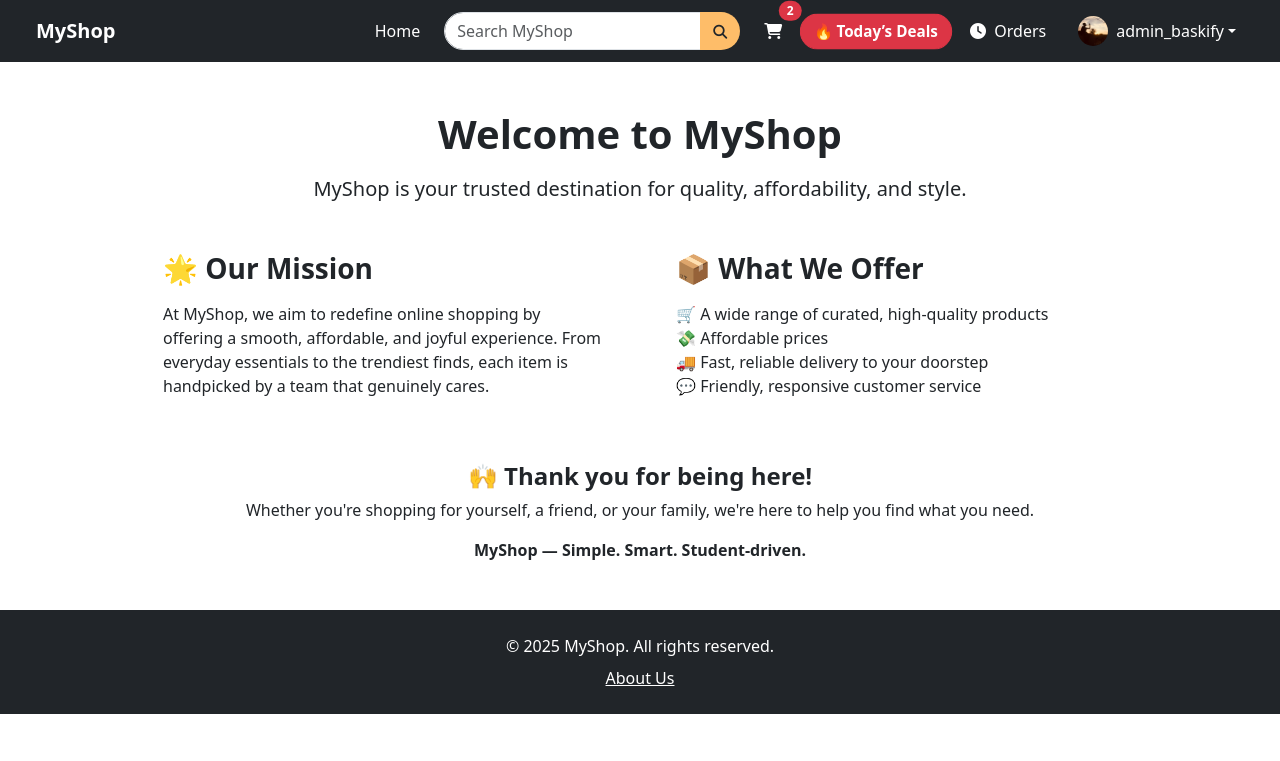
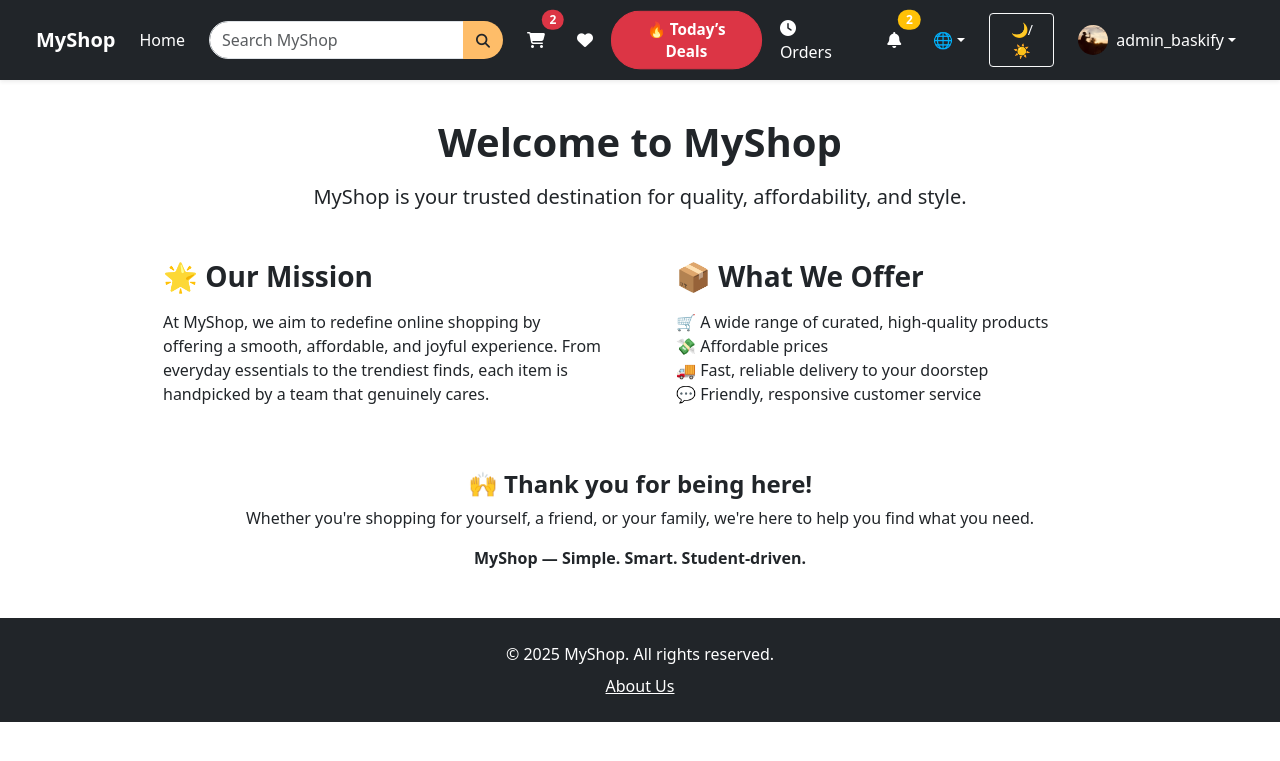
Before and after one commit to Thanurdha/ecommerce-MyShop, a Django app: page /about/ in a window 1280 px wide. Shown: the top 761 px of the page. Run offline with Django 5.2, Linux system fonts and the light colour scheme; a user stored in the database is signed in; data comes from the database, SQL or seed files in the repository.

Commit message:
new changes

```diff
--- a/store/templates/store/base.html
+++ b/store/templates/store/base.html
@@ -10,6 +10,9 @@
   <link rel="stylesheet" href="https://cdnjs.cloudflare.com/ajax/libs/font-awesome/6.4.0/css/all.min.css">
 
   <style>
+    body {
+      padding-top: 70px; /* offset for sticky navbar */
+    }
     @keyframes pulse {
       0% { transform: scale(1); }
       50% { transform: scale(1.1); }
@@ -25,7 +28,7 @@
 <body>
 
 <!-- Navigation Bar -->
-<nav class="navbar navbar-expand-lg navbar-dark bg-dark px-4 mb-4">
+<nav class="navbar navbar-expand-lg navbar-dark bg-dark fixed-top px-4 shadow-sm">
   <div class="container-fluid">
     <a class="navbar-brand fw-bold" href="{% url 'home' %}">MyShop</a>
 
@@ -65,6 +68,13 @@
           </a>
         </li>
 
+        <!-- Wishlist -->
+        <li class="nav-item me-3">
+          <a class="nav-link text-white" href="#">
+            <i class="fas fa-heart"></i>
+          </a>
+        </li>
+
         <!-- Deals -->
         <li class="nav-item me-3">
           <a href="{% url 'todays_deals' %}" class="btn btn-danger btn-sm rounded-pill fw-bold deals-btn">
@@ -78,6 +88,34 @@
           <a class="nav-link text-white" href="{% url 'order_history' %}">
             <i class="fas fa-clock me-1"></i> Orders
           </a>
+        </li>
+
+        <!-- Notifications -->
+        <li class="nav-item dropdown me-3">
+          <a class="nav-link text-white position-relative" href="#" id="notificationDropdown" role="button" data-bs-toggle="dropdown">
+            <i class="fas fa-bell"></i>
+            <span class="position-absolute top-0 start-100 translate-middle badge rounded-pill bg-warning">2</span>
+          </a>
+          <ul class="dropdown-menu dropdown-menu-end" aria-labelledby="notificationDropdown">
+            <li><a class="dropdown-item" href="#">New deal on Shoes!</a></li>
+            <li><a class="dropdown-item" href="#">Order shipped 🚚</a></li>
+          </ul>
+        </li>
+
+        <!-- Language -->
+        <li class="nav-item dropdown me-3">
+          <a class="nav-link dropdown-toggle text-white" href="#" data-bs-toggle="dropdown">🌐</a>
+          <ul class="dropdown-menu dropdown-menu-end">
+            <li><a class="dropdown-item" href="#">🇬🇧 English</a></li>
+            <li><a class="dropdown-item" href="#">🇱🇰 Sinhala</a></li>
+          </ul>
+        </li>
+
+        <!-- Theme Toggle -->
+        <li class="nav-item me-3">
+          <button class="btn btn-outline-light btn-sm" onclick="document.body.classList.toggle('bg-light'); document.body.classList.toggle('text-dark');">
+            🌙/☀️
+          </button>
         </li>
 
         <!-- Profile Dropdown -->
```
